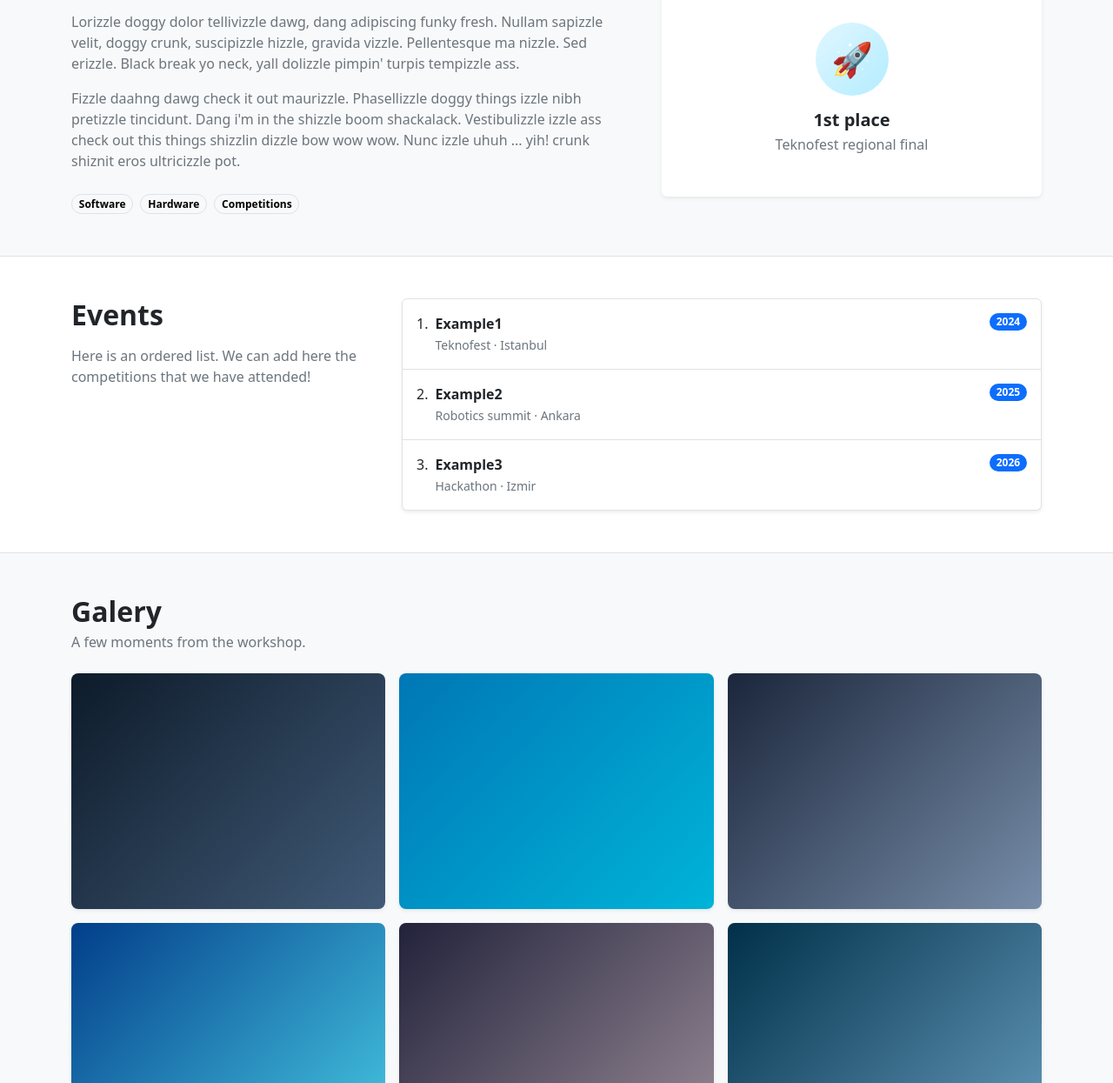
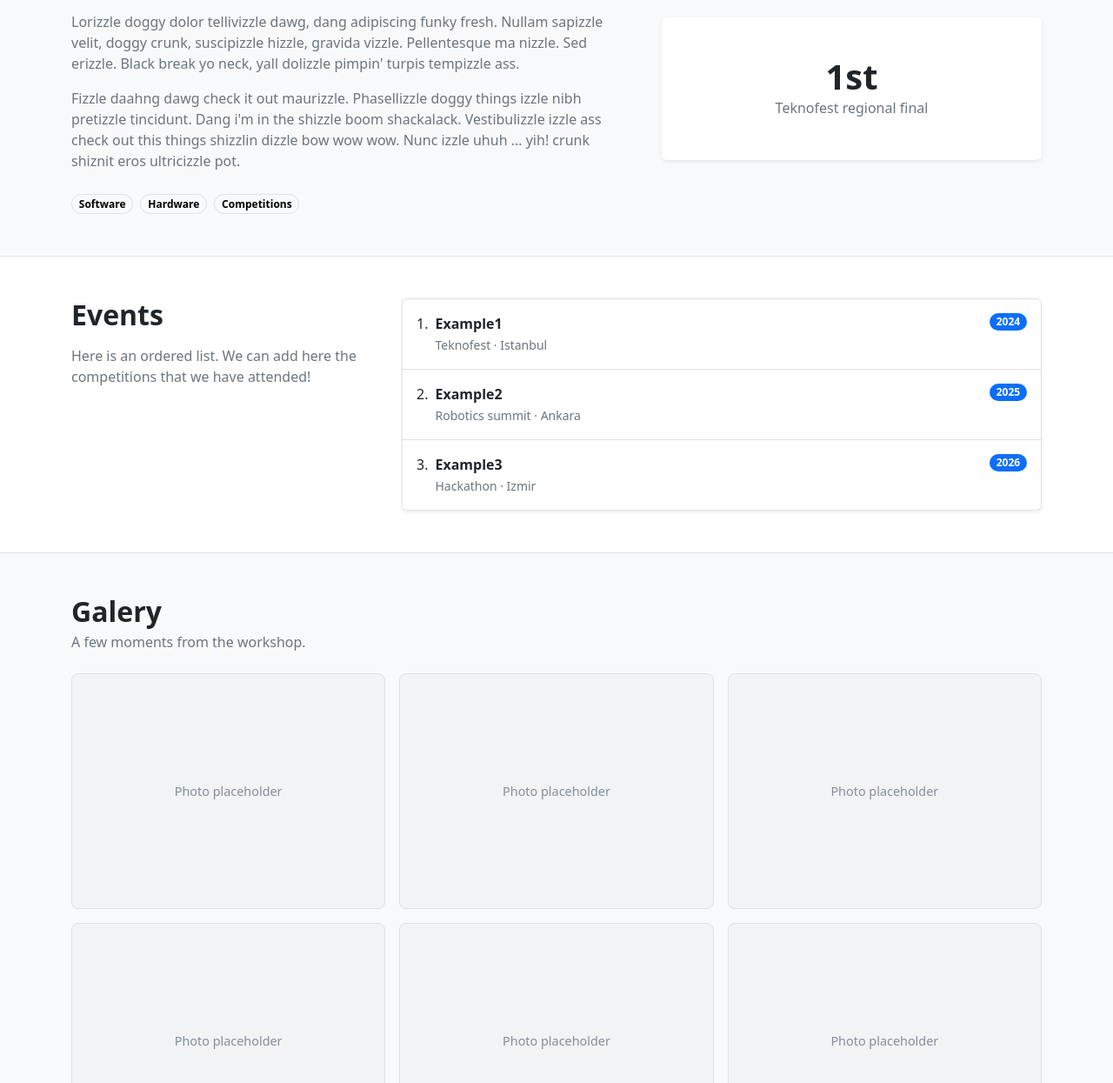
Before and after one commit to MuhammetSlek/Matrix-Masters, a plain HTML site: page frameworkWebsite/index.html in a window 1280 px wide. Shown: the part 715-1960 px from the top of the page at 87% size. Drawn offline with nearby package versions, Linux system fonts and the light colour scheme.

Commit message:
style: neutral palette - remove gradients, emoji and navbar brand

```diff
--- a/frameworkWebsite/index.html
+++ b/frameworkWebsite/index.html
@@ -74,8 +74,7 @@
                A styled card keeps the layout without a broken-image icon. -->
           <div class="card border-0 shadow-sm text-center">
             <div class="card-body p-5">
-              <div class="stat-icon mx-auto mb-3">🚀</div>
-              <h3 class="h5 fw-bold mb-1">1st place</h3>
+              <h3 class="stat-value fw-bold mb-1">1st</h3>
               <p class="text-secondary mb-0">Teknofest regional final</p>
             </div>
           </div>
@@ -130,12 +129,12 @@
 
       <!-- responsive grid: 1 column on phones, 3 on large screens -->
       <div class="row g-3">
-        <div class="col-sm-6 col-lg-4"><div class="gallery-tile tile-1 rounded-3 shadow-sm"></div></div>
-        <div class="col-sm-6 col-lg-4"><div class="gallery-tile tile-2 rounded-3 shadow-sm"></div></div>
-        <div class="col-sm-6 col-lg-4"><div class="gallery-tile tile-3 rounded-3 shadow-sm"></div></div>
-        <div class="col-sm-6 col-lg-4"><div class="gallery-tile tile-4 rounded-3 shadow-sm"></div></div>
-        <div class="col-sm-6 col-lg-4"><div class="gallery-tile tile-5 rounded-3 shadow-sm"></div></div>
-        <div class="col-sm-6 col-lg-4"><div class="gallery-tile tile-6 rounded-3 shadow-sm"></div></div>
+        <div class="col-sm-6 col-lg-4"><div class="gallery-tile rounded-3">Photo placeholder</div></div>
+        <div class="col-sm-6 col-lg-4"><div class="gallery-tile rounded-3">Photo placeholder</div></div>
+        <div class="col-sm-6 col-lg-4"><div class="gallery-tile rounded-3">Photo placeholder</div></div>
+        <div class="col-sm-6 col-lg-4"><div class="gallery-tile rounded-3">Photo placeholder</div></div>
+        <div class="col-sm-6 col-lg-4"><div class="gallery-tile rounded-3">Photo placeholder</div></div>
+        <div class="col-sm-6 col-lg-4"><div class="gallery-tile rounded-3">Photo placeholder</div></div>
       </div>
     </section>
 
--- a/frameworkWebsite/style.css
+++ b/frameworkWebsite/style.css
@@ -22,9 +22,7 @@
 /* ============================== HERO ============================== */
 
 .hero {
-  background:
-    radial-gradient(circle at 80% 20%, rgba(0, 180, 216, 0.35) 0%, transparent 45%),
-    linear-gradient(135deg, var(--deep) 0%, var(--mid) 55%, var(--sky-dark) 100%);
+  background-color: var(--deep);
   padding-block: 4rem;
 }
 
@@ -58,34 +56,22 @@
 
 /* ============================== ABOUT ============================== */
 
-.stat-icon {
-  width: 84px;
-  height: 84px;
-  display: grid;
-  place-items: center;
-  font-size: 2.4rem;
-  border-radius: 50%;
-  background: linear-gradient(135deg, #e0f7ff, #b3ecff);
+.stat-value {
+  font-size: 2.5rem;
+  line-height: 1;
 }
 
 /* ============================== GALLERY ============================== */
 
 .gallery-tile {
   aspect-ratio: 4 / 3;
-  transition: transform 0.25s ease, box-shadow 0.25s ease;
+  display: grid;
+  place-items: center;
+  background-color: #f1f3f5;
+  border: 1px solid #dee2e6;
+  color: #868e96;
+  font-size: 0.9rem;
 }
-
-.gallery-tile:hover {
-  transform: translateY(-4px);
-  box-shadow: 0 0.75rem 1.5rem rgba(13, 27, 42, 0.18) !important;
-}
-
-.tile-1 { background: linear-gradient(135deg, #0d1b2a, #415a77); }
-.tile-2 { background: linear-gradient(135deg, #0077b6, #00b4d8); }
-.tile-3 { background: linear-gradient(135deg, #1b263b, #778da9); }
-.tile-4 { background: linear-gradient(135deg, #023e8a, #48cae4); }
-.tile-5 { background: linear-gradient(135deg, #22223b, #9a8c98); }
-.tile-6 { background: linear-gradient(135deg, #003049, #669bbc); }
 
 /* ============================== TEAM ============================== */
 
@@ -108,11 +94,8 @@
   font-size: 1.5rem;
   color: #fff;
   letter-spacing: 1px;
+  background-color: #495057;
 }
-
-.avatar-1 { background: linear-gradient(135deg, #0077b6, #00b4d8); }
-.avatar-2 { background: linear-gradient(135deg, #0d1b2a, #415a77); }
-.avatar-3 { background: linear-gradient(135deg, #023e8a, #48cae4); }
 
 /* ============================== FOOTER ============================== */
 
```
Also changed, not shown: allTogether/style.css (+0 -12 lines).
